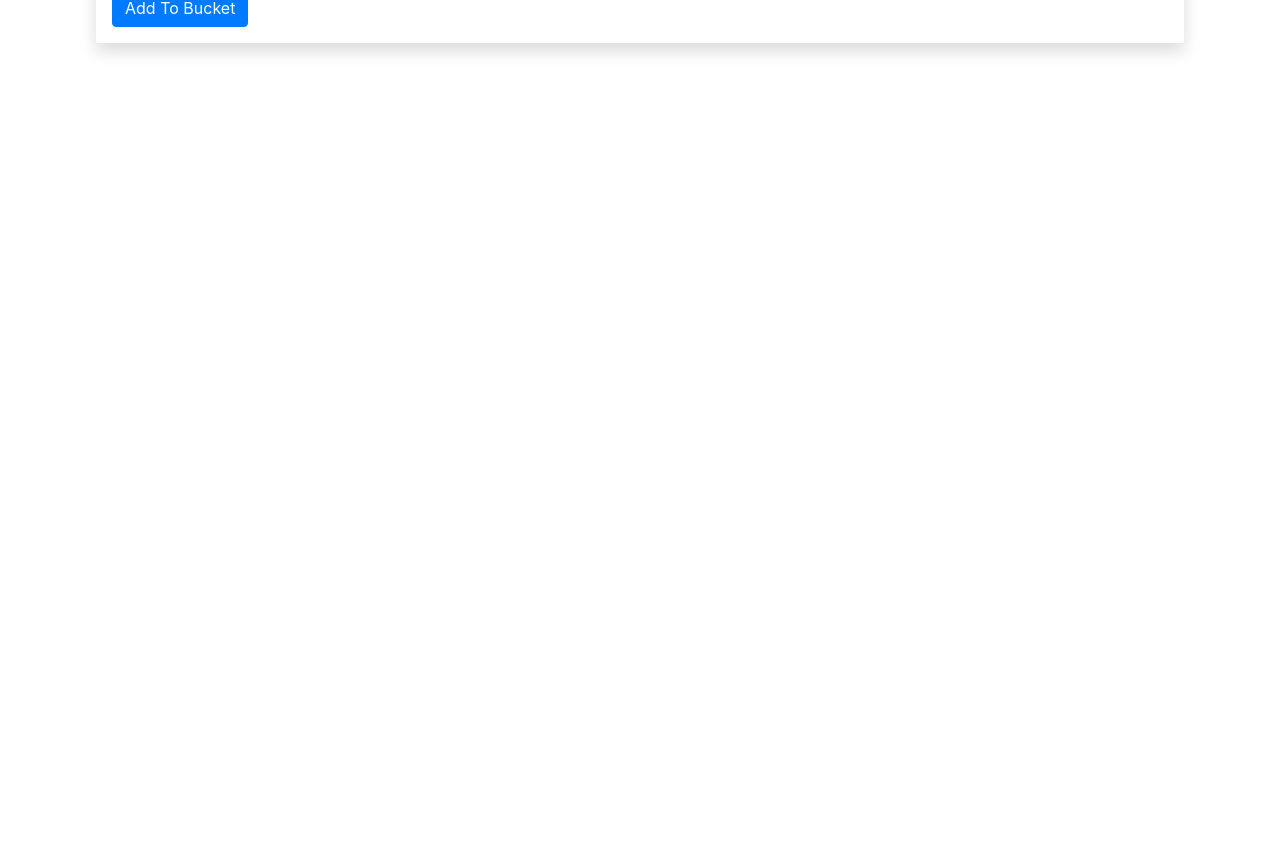
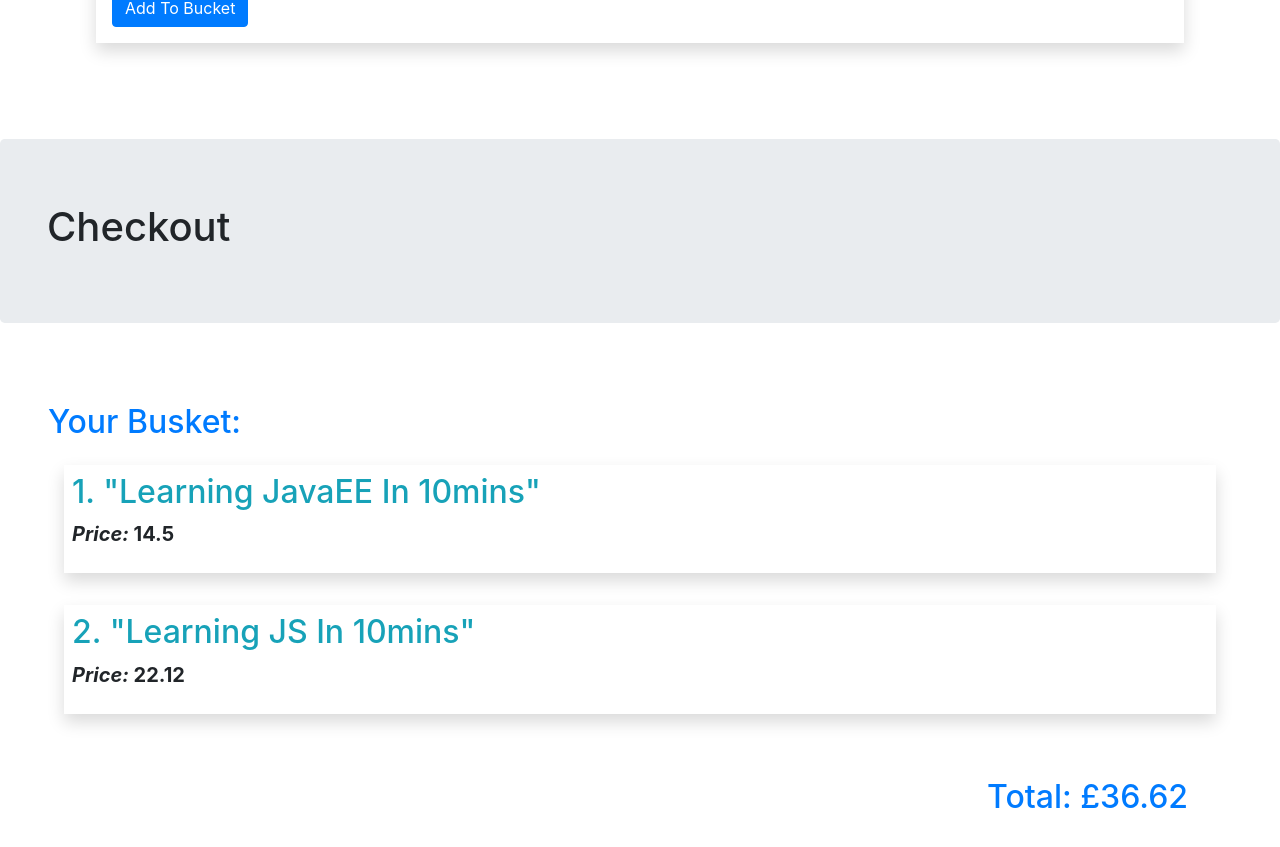
Before and after one commit to CurtisNewbie/BookStoreApp, an Angular app in the folder frontend/frontend/: page /checkout in a window 1280 px wide. Shown: the part 3152-3999 px from the top of the page. Before the commit the page ends 3291 px from the top, so only its background shows below. Built offline with nearby package versions, Linux system fonts and the light colour scheme.

Commit message:
Impl Checkout Component for checkout
Checkout Component is responsible for displaying the Book that is added
to the busket (i.e., the list of books that the user is going to purchase),
where the user may choose to pay for the added books.

```diff
--- a/frontend/frontend/src/app/app.component.html
+++ b/frontend/frontend/src/app/app.component.html
@@ -2,3 +2,4 @@
 <app-home-page></app-home-page>
 <app-book-list></app-book-list>
 <app-book-detail></app-book-detail>
+<app-checkout></app-checkout>
--- a/frontend/frontend/src/app/app.module.ts
+++ b/frontend/frontend/src/app/app.module.ts
@@ -6,9 +6,10 @@ import { NavBarComponent } from "./nav-bar/nav-bar.component";
 import { HomePageComponent } from "./home-page/home-page.component";
 import { BookListComponent } from './book-list/book-list.component';
 import { BookDetailComponent } from './book-detail/book-detail.component';
+import { CheckoutComponent } from './checkout/checkout.component';
 
 @NgModule({
-  declarations: [AppComponent, NavBarComponent, HomePageComponent, BookListComponent, BookDetailComponent],
+  declarations: [AppComponent, NavBarComponent, HomePageComponent, BookListComponent, BookDetailComponent, CheckoutComponent],
   imports: [BrowserModule],
   providers: [],
   bootstrap: [AppComponent]
--- /dev/null
+++ b/frontend/frontend/src/app/checkout/checkout.component.html
@@ -0,0 +1,21 @@
+<div class="jumbotron">
+    <div class="container-fluid">
+        <h1>Checkout</h1>
+    </div>
+</div>
+
+<div class="container-fluid p-5">
+    <div *ngIf="busket">
+        <h2 class="text-primary">Your Busket: </h2>
+        <div *ngFor="let book of busket; let i = index" class="media">
+            <div class="shadow media-body p-2 m-3">
+                <h2 class="text-info ">{{i + 1}}. "{{book.title}}"</h2>
+                <p class="font-weight-bolder lead"><i>Price:</i>
+                    {{book.price}}</p>
+            </div>
+        </div>
+        <div class="container p-4 m-4">
+            <h2 class="text-primary text-right">Total: {{getTotal() | currency: '£'}}</h2>
+        </div>
+    </div>
+</div>
--- /dev/null
+++ b/frontend/frontend/src/app/checkout/checkout.component.ts
@@ -0,0 +1,43 @@
+import { Component, OnInit } from "@angular/core";
+import { Book } from "../model/book";
+
+@Component({
+  selector: "app-checkout",
+  templateUrl: "./checkout.component.html",
+  styleUrls: ["./checkout.component.css"]
+})
+export class CheckoutComponent implements OnInit {
+  busket: Book[] = [
+    new Book(
+      "123-456",
+      "Learning JavaEE In 10mins",
+      "Somebody",
+      "it is just impossible to learn anything in 10 minutes, it is just impossible to learn anything in 10 minutes, it is just impossible to learn anything in 10 minutes, it is just impossible to learn anything in 10 minutes, it is just impossible to learn anything in 10 minutes, it is just impossible to learn anything in 10 minutes, it is just impossible to learn anything in 10 minutes, it is just impossible to learn anything in 10 minutes, it is just impossible to learn anything in 10 minutes, it is just impossible to learn anything in 10 minutes, it is just impossible to learn anything in 10 minutes, it is just impossible to learn anything in 10 minutes, it is just impossible to learn anything in 10 minutes, it is just impossible to learn anything in 10 minutes, it is just impossible to learn anything in 10 minutes, it is just impossible to learn anything in 10 minutes, it is just impossible to learn anything in 10 minutes, ",
+      14.5,
+      new Date()
+    ),
+    new Book(
+      "456-123",
+      "Learning JS In 10mins",
+      "NoBody",
+      "it is just impossible to learn anything in 10 minutes, it is just impossible to learn anything in 10 minutes, it is just impossible to learn anything in 10 minutes, it is just impossible to learn anything in 10 minutes, it is just impossible to learn anything in 10 minutes, it is just impossible to learn anything in 10 minutes, it is just impossible to learn anything in 10 minutes, it is just impossible to learn anything in 10 minutes, it is just impossible to learn anything in 10 minutes, it is just impossible to learn anything in 10 minutes, it is just impossible to learn anything in 10 minutes, it is just impossible to learn anything in 10 minutes, it is just impossible to learn anything in 10 minutes, it is just impossible to learn anything in 10 minutes, it is just impossible to learn anything in 10 minutes, it is just impossible to learn anything in 10 minutes, it is just impossible to learn anything in 10 minutes, ",
+      22.12,
+      new Date()
+    )
+  ];
+
+  constructor() {}
+
+  ngOnInit() {}
+
+  /**
+   * get total price of all Book displayed on current webpage.
+   */
+  getTotal(): number {
+    let sum: number = 0;
+    for (let b of this.busket) {
+      sum += b.price;
+    }
+    return sum;
+  }
+}
```
Also changed, not shown: frontend/frontend/src/app/checkout/checkout.component.css (added), 1 other file (tests, documents, lock files or other folders).
